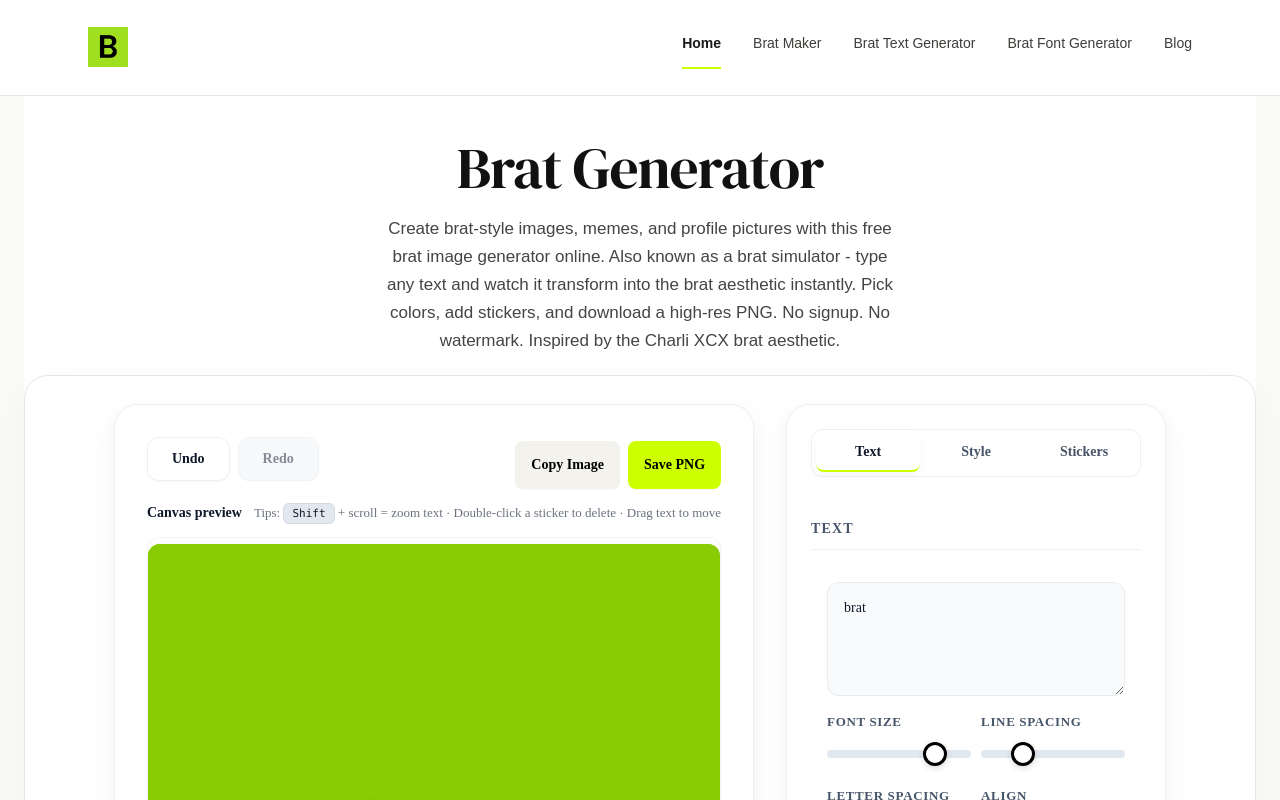
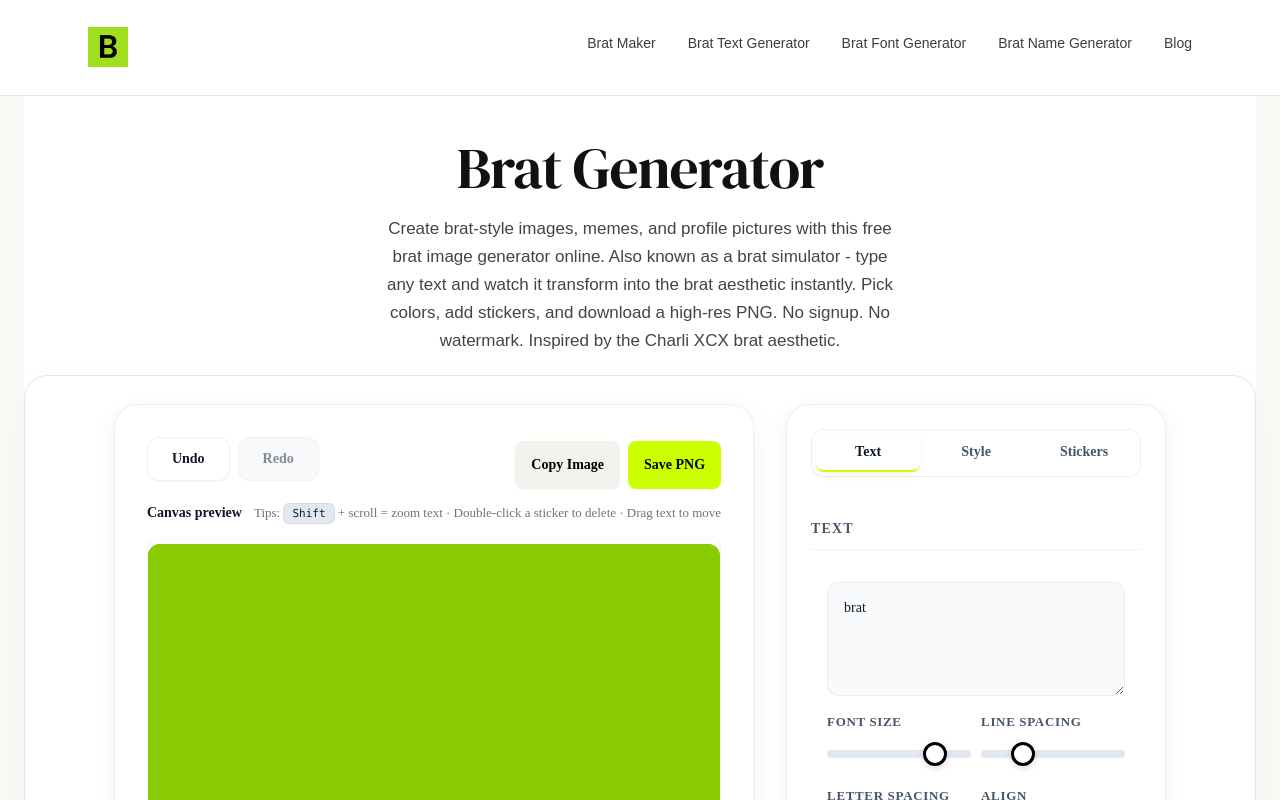
Before and after one commit to helloo-cmyk/ibratgenerator, a Next.js app in the folder ibrat-next/: page / in a window 1280 px wide. Shown: the top 800 px of the page. Built offline with nearby package versions, Linux system fonts and the light colour scheme.

Commit message:
chore: apply strict design rules, clean up homepage content, and remove pill badges

```diff
--- a/ibrat-next/src/components/Footer.tsx
+++ b/ibrat-next/src/components/Footer.tsx
@@ -2,8 +2,8 @@
 import Image from "next/image";
 
 const toolLinks = [
-  { href: "/brat-maker/", label: "brat maker" },
-  { href: "/brat-text-generator/", label: "brat text generator" },
+  { href: "/brat-maker/", label: "Brat Maker" },
+  { href: "/brat-text-generator/", label: "Brat Text Generator" },
   { href: "/brat-name-generator", label: "Brat Name Generator" },
   { href: "/brat-font-generator/", label: "Brat Font Generator" },
 
@@ -12,7 +12,10 @@
 ];
 
 const styleLinks = [
+  { href: "/brat-green-generator/", label: "Brat Green Generator" },
   { href: "/brat-generator-pink/", label: "Pink Brat Generator" },
+  { href: "/brat-black-generator/", label: "Black Brat Generator" },
+  { href: "/brat-generator-white/", label: "White Brat Generator" },
 ];
 
 const supportLinks = [
--- a/ibrat-next/src/components/Header.tsx
+++ b/ibrat-next/src/components/Header.tsx
@@ -6,11 +6,11 @@
 import { useState } from "react";
 
 const navLinks = [
-  { href: "/", label: "Home" },
   { href: "/brat-maker/", label: "Brat Maker" },
   { href: "/brat-text-generator/", label: "Brat Text Generator" },
   { href: "/brat-font-generator/", label: "Brat Font Generator" },
-  { href: "/blog", label: "Blog" },
+  { href: "/brat-name-generator/", label: "Brat Name Generator" },
+  { href: "/blog/", label: "Blog" },
 ];
 
 export default function Header() {
```
